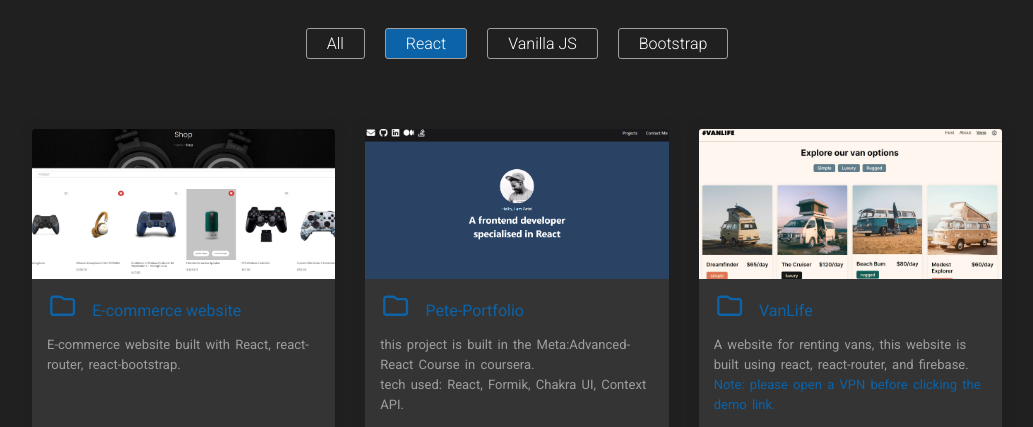
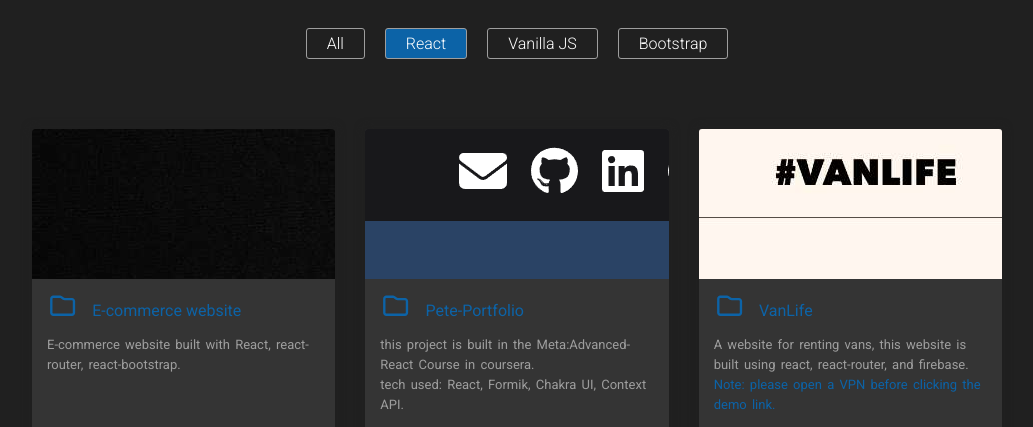
Before and after one commit to mhmd-k/portfolio, a plain HTML site: page index.html in a window 1280 px wide. Shown: the part 1930-2357 px from the top of the page, without its empty margins (123-1156 px from the left). Drawn offline with Linux system fonts and the light colour scheme; a web font is replaced by a local one.

Commit message:
Trying the object-fit property

```diff
--- a/css/style.css
+++ b/css/style.css
@@ -825,20 +825,12 @@
 }
 .projects .content .box .image {
   height: 150px;
-  position: relative;
+  width: 100%;
   background-color: var(--box-color);
   overflow: hidden;
 }
 .projects .content .box .image img {
-  height: 105%;
-  position: absolute;
-  left: 50%;
-  top: 50%;
-  transform: translate(-50%, -50%);
-  -webkit-transform: translate(-50%, -50%);
-  -moz-transform: translate(-50%, -50%);
-  -ms-transform: translate(-50%, -50%);
-  -o-transform: translate(-50%, -50%);
+  object-fit: cover;
 }
 .projects .content .box h4 {
   color: var(--main-color);
```
